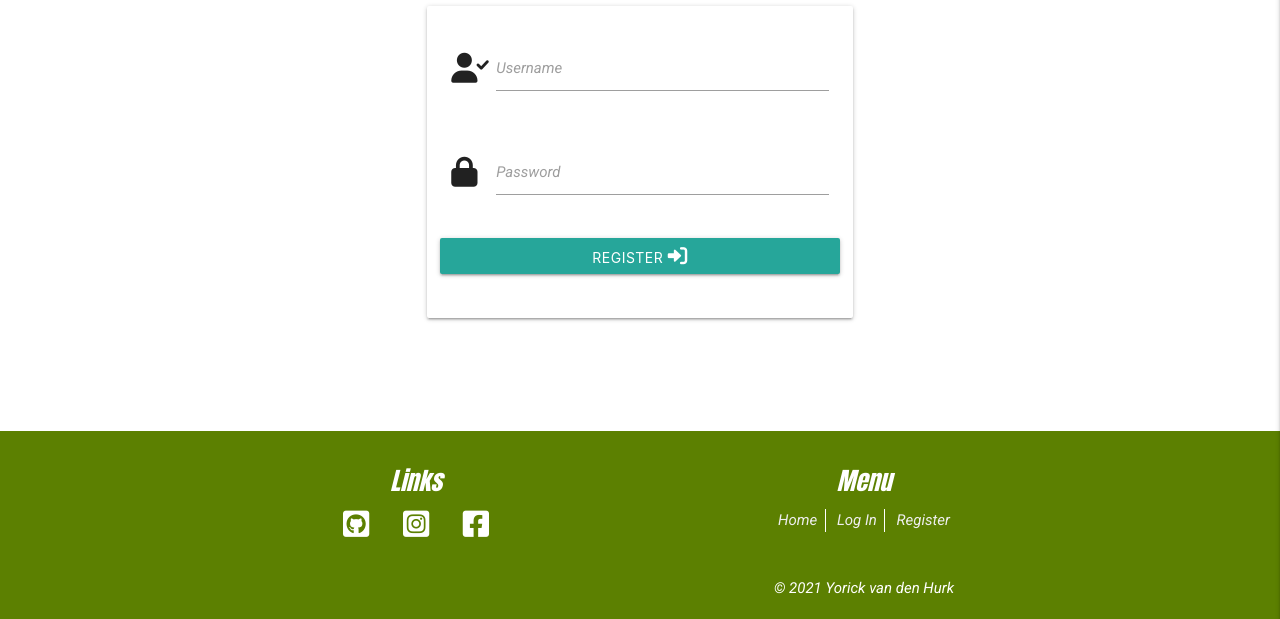
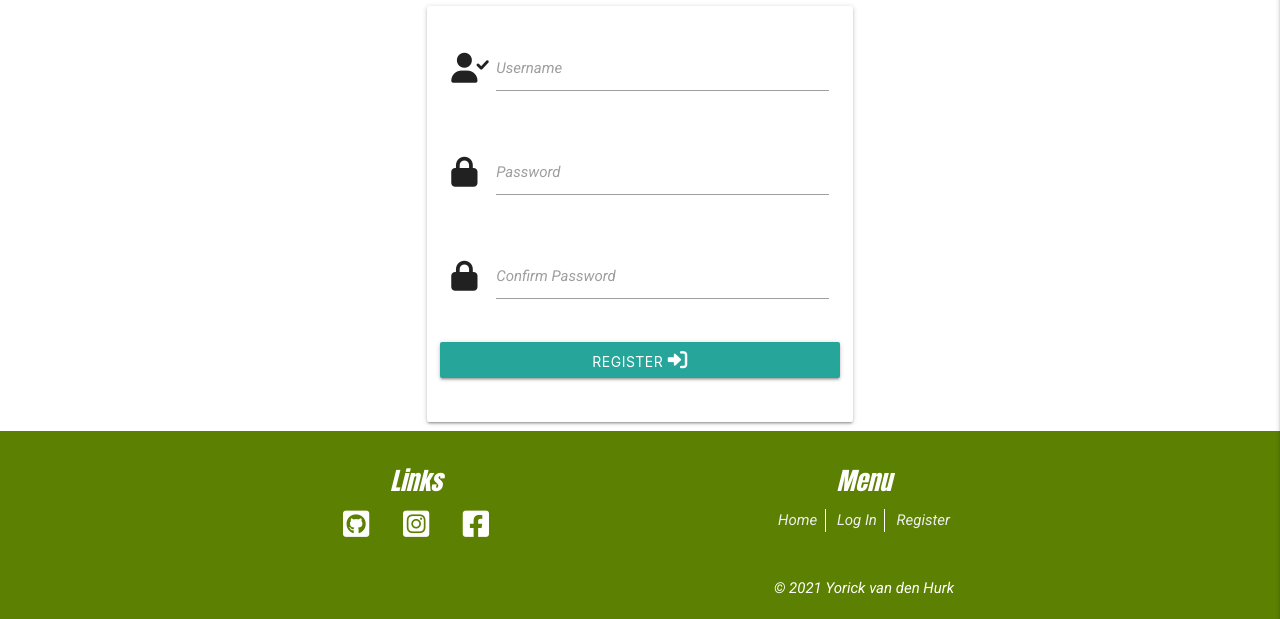
Before and after one commit to nowane/eatspiration, a Flask app: page /register in a window 1280 px wide. Shown: the part 181-800 px from the top of the page. Run offline with Flask 2, Linux system fonts and the light colour scheme; some libraries are stand-ins or nearby versions.

Commit message:
Add password confirm on registration

```diff
--- a/app.py
+++ b/app.py
@@ -35,6 +35,10 @@ def register():
             flash("Username already exists")
             return redirect(url_for("register"))
 
+        if request.form.get("password") != request.form.get("password-confirm"):
+            flash("Passwords do not match!")
+            return redirect(url_for("register"))
+
         register = {
             "username": request.form.get("username").lower(),
             "password": generate_password_hash(request.form.get("password"))
--- a/templates/register.html
+++ b/templates/register.html
@@ -1,12 +1,12 @@
 {% extends "base.html" %}
 {% block content %}
 
-    <h2 class="center-align">Register</h3>
+<h2 class="center-align">Register</h3>
 
     <div class="row">
         <form class="col s12 m6 offset-m3" method="POST" action="{{ url_for('register') }}">
             <div class="card-panel">
-                <!-- username input field -->
+                <!-- Username input field -->
                 <div class="row">
                     <div class="input-field col s12">
                         <i class="fas fa-user-check prefix"></i>
@@ -14,7 +14,7 @@
                         <label for="username">Username</label>
                     </div>
                 </div>
-                <!-- password input field  -->
+                <!-- Password input field  -->
                 <div class="row">
                     <div class="input-field col s12">
                         <i class="fas fa-lock prefix"></i>
@@ -22,7 +22,17 @@
                         <label for="password">Password</label>
                     </div>
                 </div>
-                <!-- register button -->
+                <!-- Confirm password input field  -->
+                <div class="row">
+                    <div class="input-field col s12">
+                        <i class="fas fa-lock prefix"></i>
+                        <input id="password-confirm" name="password-confirm" type="password" required>
+                        <label for="password-confirm">
+                            Confirm Password
+                        </label>
+                    </div>
+                </div>
+                <!-- Registration button -->
                 <div class="row">
                     <button type="submit" class="col s12 btn">
                         Register <i class="fas fa-sign-in-alt"></i>
```
